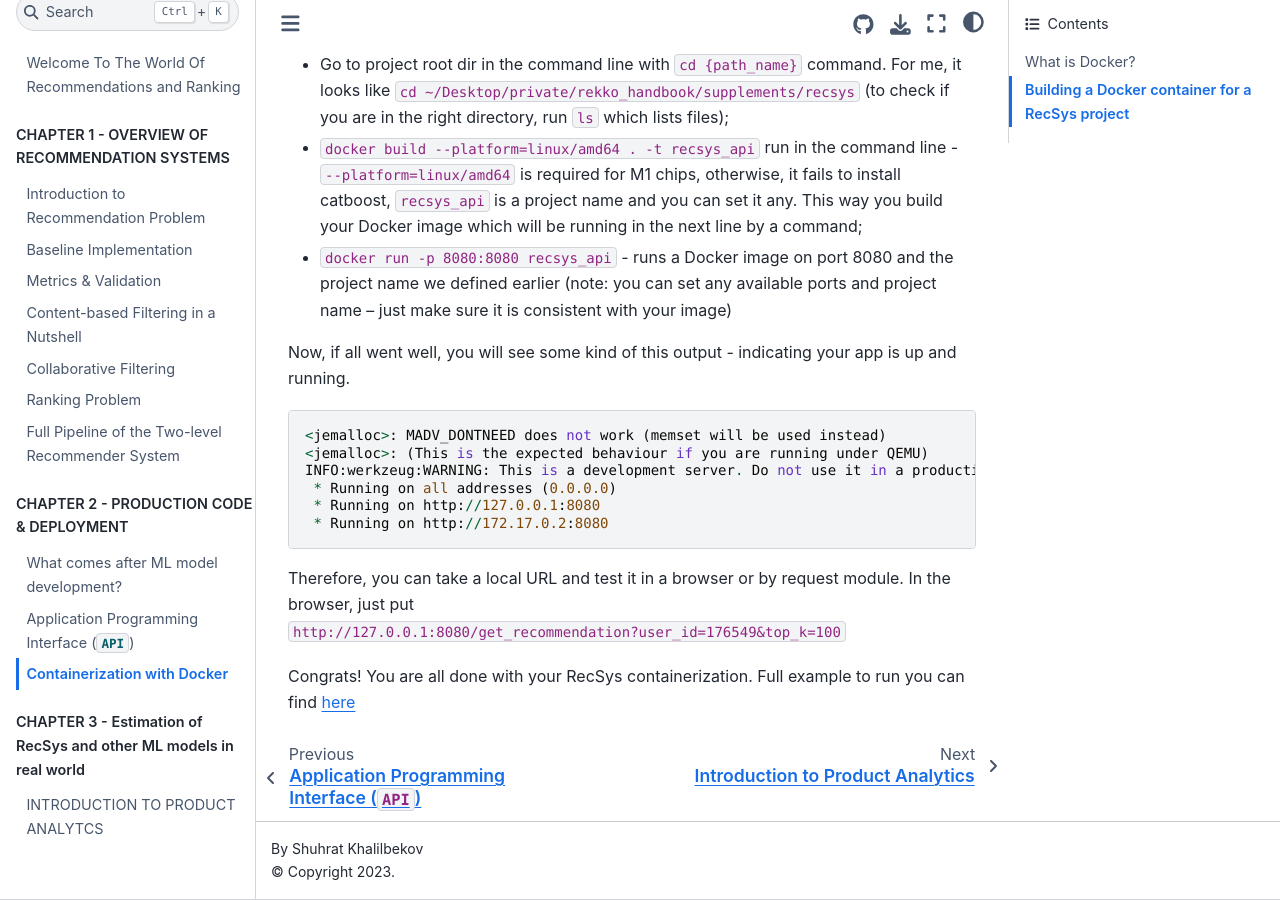
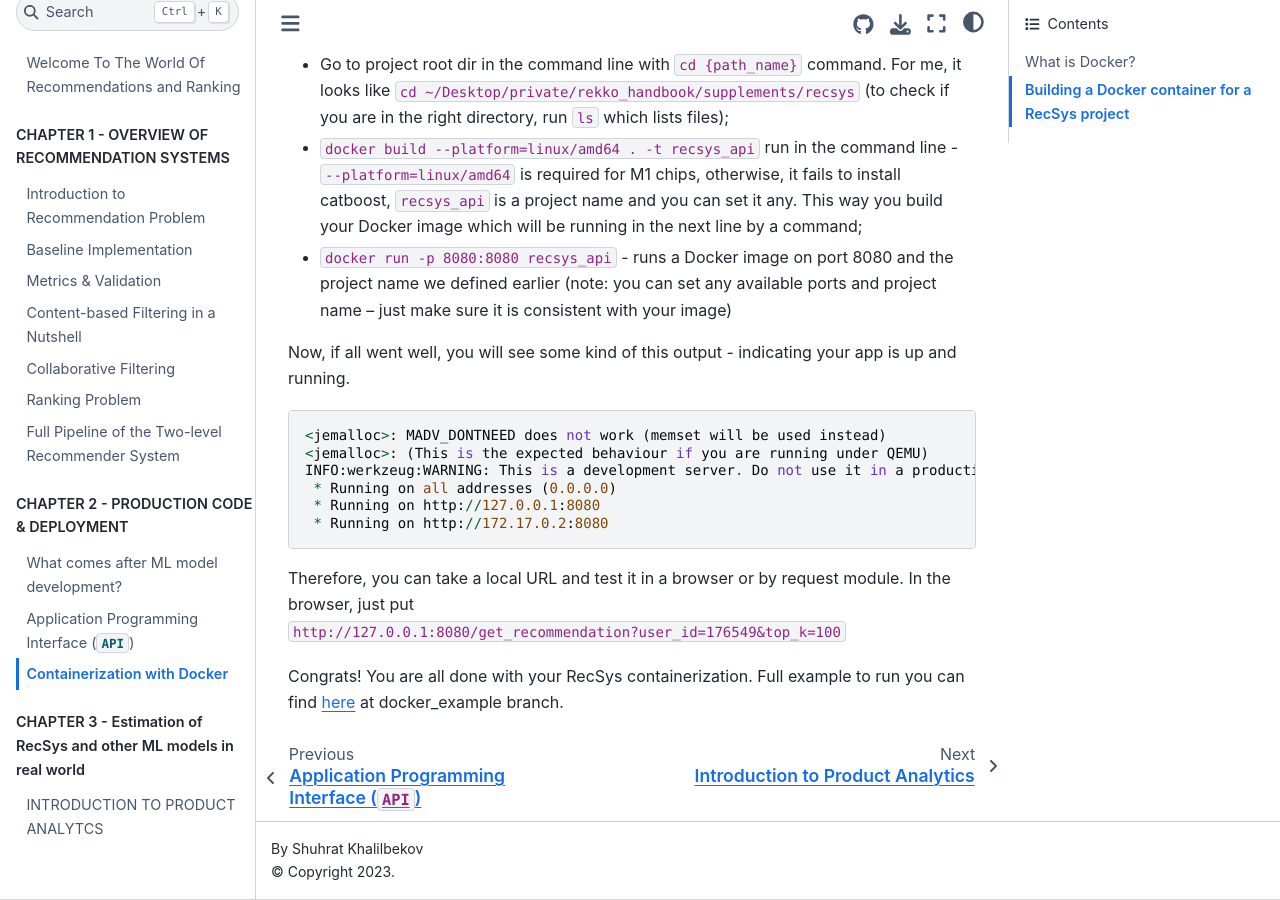
Before and after one commit to kshurik/rekkobook, a Jupyter Book: the page built from docs/chapter2/docker.md, in a window 1280 px wide and 900 px high, scrolled down 3259 px. Built offline with Jupyter Book 1.0.4 settings and Sphinx 7.4.7 and the Sphinx Book theme 1.1.4, drawn with Linux system fonts in a browser that asks for light colours.

Commit message:
added linek to docker_example branch

````diff
--- a/docs/chapter2/docker.md
+++ b/docs/chapter2/docker.md
@@ -140,4 +140,4 @@ INFO:werkzeug:WARNING: This is a development server. Do not use it in a producti
 ```
 Therefore, you can take a local URL and test it in a browser or by request module. In the browser, just put `http://127.0.0.1:8080/get_recommendation?user_id=176549&top_k=100`
 
-Congrats! You are all done with your RecSys containerization. Full example to run you can find [here](https://github.com/kshurik/rekkobook/tree/chapter2/docker_example)
+Congrats! You are all done with your RecSys containerization. Full example to run you can find [here](https://github.com/kshurik/rekkobook/tree/chapter2/docker_example) at docker_example branch.
````
